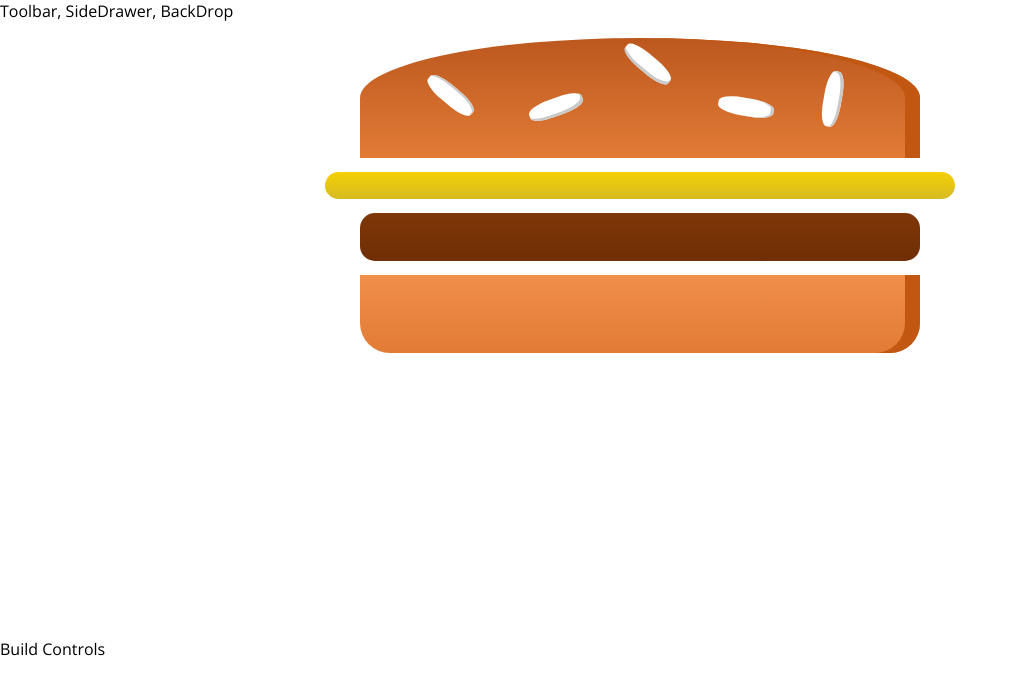
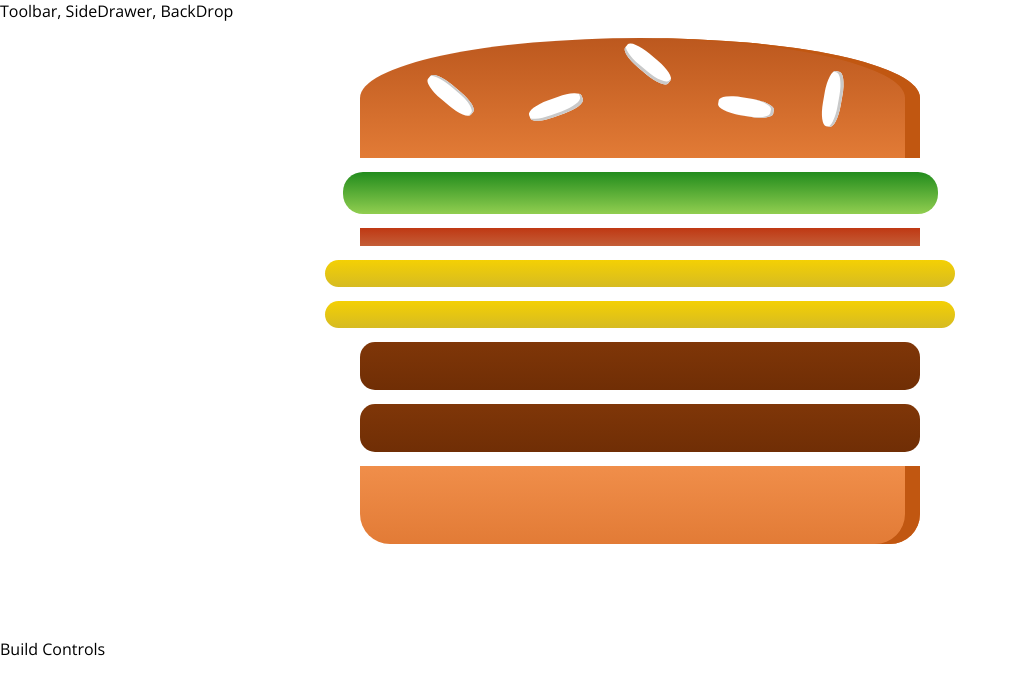
Before and after one commit to crible/burgerapp, a React app: page / in a window 1280 px wide. Shown: the top 694 px of the page, without its empty margins (0-1018 px from the left). Built offline with nearby package versions, Linux system fonts and the light colour scheme.

Commit message:
Added dynamic burger rendering from state

```diff
--- a/src/components/Burger/Burger.js
+++ b/src/components/Burger/Burger.js
@@ -3,13 +3,19 @@
 import BurgerIngredient from './BurgerIngredient/BurgerIngredient';
 
 const burger = (props) => {
+
+    const transformedIngredients = Object.keys(props.ingredients)
+        .map(igKey => {
+            return [...Array(props.ingredients[igKey])].map((_, i) => {
+                return <BurgerIngredient key={igKey + i} type={igKey} />
+            });
+        });
+
     return (
         <div className={classes.Burger}>
             <BurgerIngredient type='bread-top'/>
-            <BurgerIngredient type='cheese'/>
-            <BurgerIngredient type='meat'/>
+            {transformedIngredients}
             <BurgerIngredient type='bread-bottom'/>
-
         </div>
     );
 };
--- a/src/containers/BurgerBuilder/BurgerBuilder.js
+++ b/src/containers/BurgerBuilder/BurgerBuilder.js
@@ -3,10 +3,24 @@
 import Burger from '../../components/Burger/Burger';
 
 class BurgerBuilder extends Component {
+    // constructor(props) {
+    //     super(props);
+    //     this.state = {...};
+    // }
+
+    state = {
+        ingredients: {
+            salad: 1,
+            bacon: 1,
+            cheese: 2,
+            meat: 2
+        }
+    }
+
     render() {
         return (
             <Aux>
-                <Burger />
+                <Burger ingredients={this.state.ingredients}/>
                 <div>Build Controls</div>
             </Aux>
         );
```
